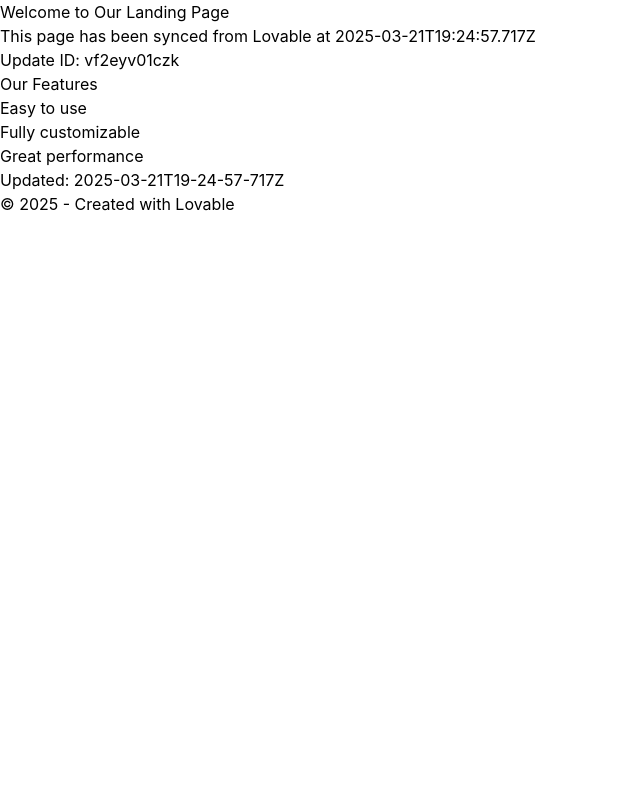
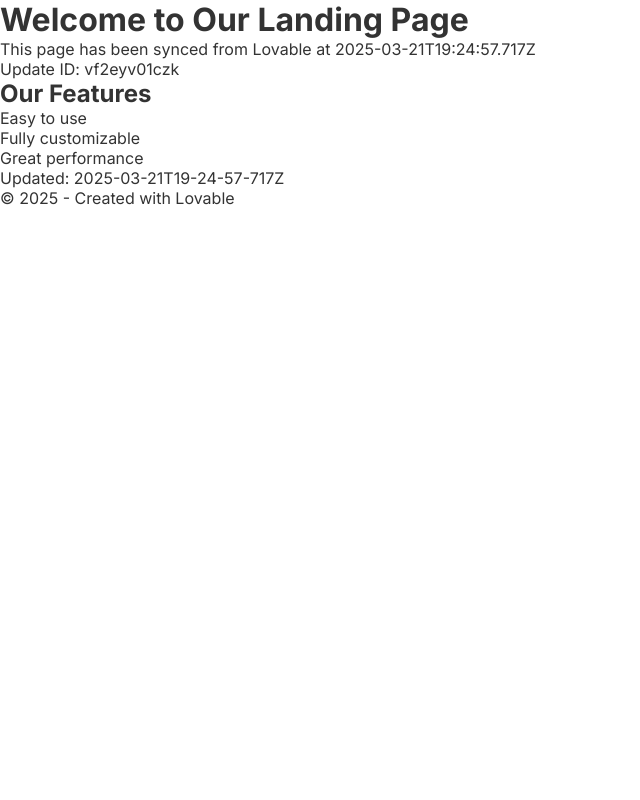
Before and after one commit to dameiso412/signature-sculptra-treatment, a React (Vite) app: page / in a window 1280 px wide. Shown: the top 800 px of the page, without its empty margins (0-640 px from the left). Built offline with nearby package versions, Linux system fonts and the light colour scheme.

Commit message:
Fix index.css with reset styles - 2025-03-21T21:00:18.961Z

```diff
--- a/src/index.css
+++ b/src/index.css
@@ -1,39 +1,35 @@
-
-@tailwind base;
-@tailwind components;
-@tailwind utilities;
-
-:root {
-  --primary-color: #4285f4;
-  --secondary-color: #34a853;
-  --text-color: #333;
-  --background-color: #fff;
+/* index.css - Updated: 2025-03-21T21:00:18.961Z */
+/* Basic CSS reset and normalization */
+* {
+  margin: 0;
+  padding: 0;
+  box-sizing: border-box;
 }
 
-html, body {
-  margin: 0;
-  padding: 0;
-  font-family: -apple-system, BlinkMacSystemFont, 'Segoe UI', 'Roboto', 'Oxygen',
-    'Ubuntu', 'Cantarell', 'Fira Sans', 'Droid Sans', 'Helvetica Neue',
-    sans-serif;
+body {
+  font-family: 'Inter', -apple-system, BlinkMacSystemFont, 'Segoe UI', Roboto, Oxygen, Ubuntu, Cantarell, 'Open Sans', 'Helvetica Neue', sans-serif;
   -webkit-font-smoothing: antialiased;
   -moz-osx-font-smoothing: grayscale;
-  width: 100%;
-  height: 100%;
+  color: #333;
+  background-color: #fff;
+  min-height: 100vh;
 }
 
 #root {
-  width: 100%;
-  height: 100%;
+  display: flex;
+  flex-direction: column;
+  min-height: 100vh;
 }
 
-code {
-  font-family: source-code-pro, Menlo, Monaco, Consolas, 'Courier New',
-    monospace;
+a {
+  color: #4285f4;
+  text-decoration: none;
 }
 
-h1, h2, h3, h4, h5, h6 {
-  margin-top: 0;
+a:hover {
+  text-decoration: underline;
 }
 
-/* Last updated: 2025-03-21T21:00:18.961Z */
+button {
+  cursor: pointer;
+}
```
